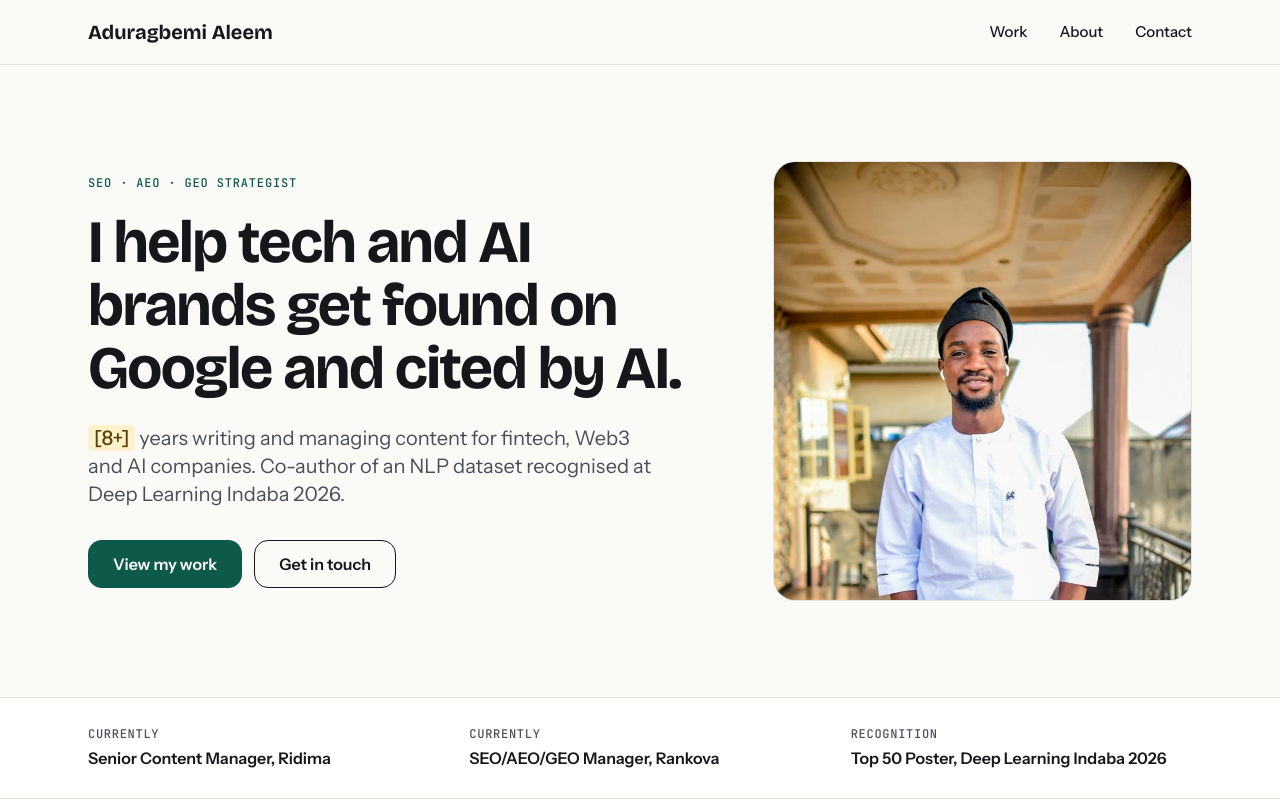
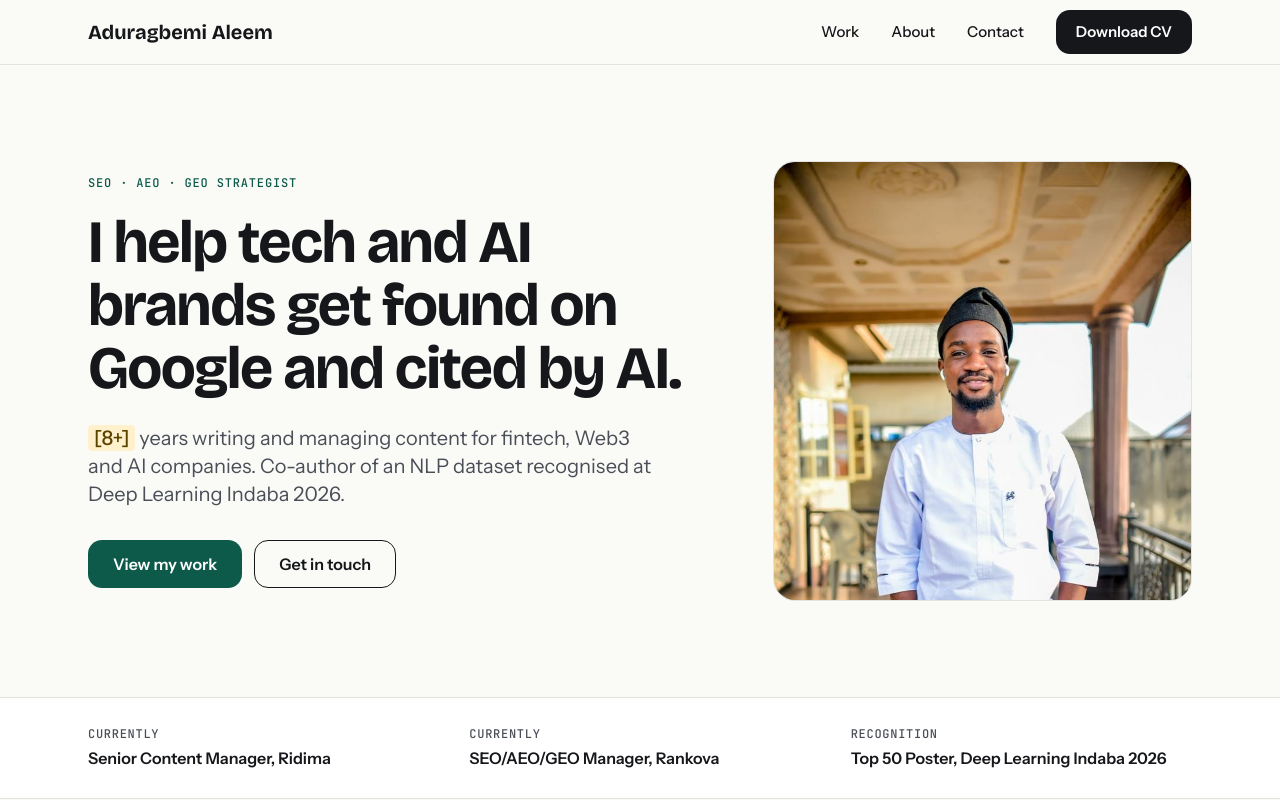
Before and after one commit to Jojololami/adr-portfolio, a Next.js app: page / in a window 1280 px wide. Shown: the top 800 px of the page. Built offline with nearby package versions, Linux system fonts and the light colour scheme.

Commit message:
fixed download CV not showing

```diff
--- a/components/Header.tsx
+++ b/components/Header.tsx
@@ -46,17 +46,17 @@ const Header = () => {
             >
               {item.label}
             </Link>
+
           ))}
 
-          {site.cvPath && (
+
   <a
-              href={site.cvPath}
+    href={"/cv.pdf"}
     download
     className="inline-flex h-11 items-center justify-center rounded-lg bg-primary px-5 text-[15px] font-semibold text-primary-foreground transition-colors hover:bg-brand-dark"
   >
     Download CV
   </a>
-          )}
         </nav>
 
         <button
```
Also changed, not shown: 1 other file (tests, documents, lock files or other folders). Lines whose indentation alone changed are shown as unchanged.
